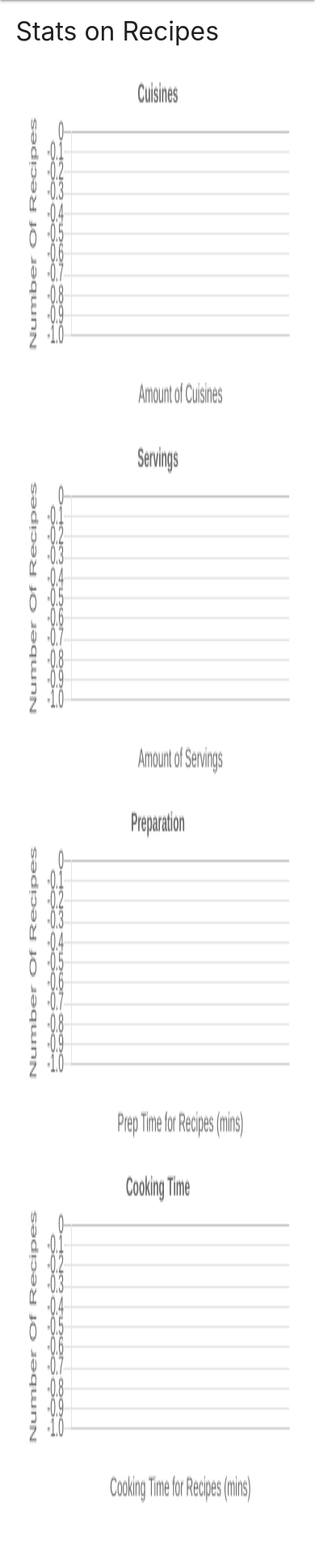
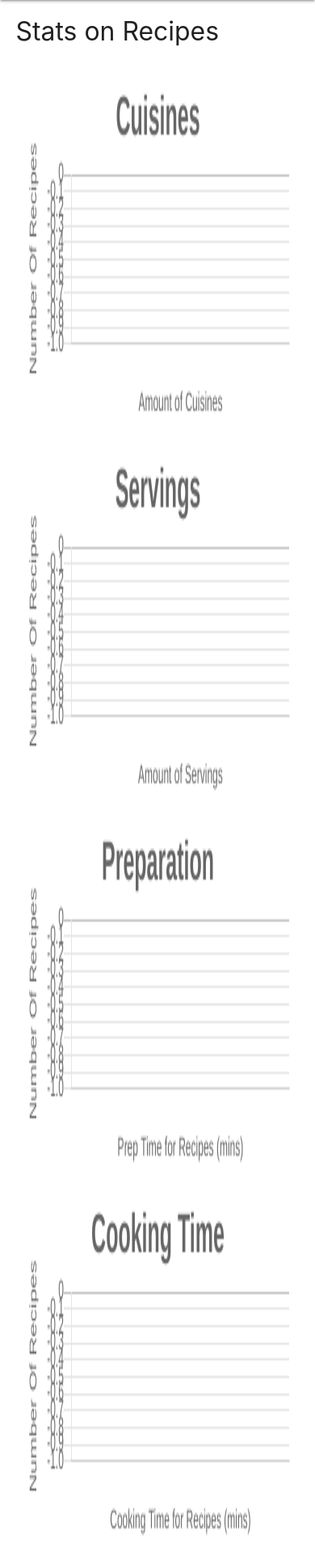
Before and after one commit to Code-Institute-Submissions/RECIPE_WEBPAGE, a Flask app: page /stats/ in a window 390 px wide. Shown: the part 56-1985 px from the top of the page at 81% size. Before the commit the page ends 1912 px from the top, so only its background shows below. Run offline with Flask 2, Linux system fonts and the light colour scheme; data that the repository does not hold is empty; some libraries are stand-ins or nearby versions.

Commit message:
add js to recipe date to remove time, styling changes to charts on mobile and font sizing

```diff
--- a/app.py
+++ b/app.py
@@ -93,6 +93,7 @@ def main():
     cuisines = cursor.fetchall()
     cursor.execute("SELECT recipe_id,rating FROM REVIEWS")
     review = cursor.fetchall()
+
     ids = []
     rating = []
 
--- a/static/css/style.css
+++ b/static/css/style.css
@@ -57,6 +57,11 @@
 }
 #search_recipes {
     margin-bottom: 10px;
+}
+.or {
+    text-align: center;
+    padding: auto;
+    margin: 10px 0;
 }
 /* Recipe pages */
 .recipe-button {
@@ -183,6 +188,7 @@
 }
 .graphs {
     height: 450px !important;
+    margin-top: 10px;
 }
 heading {
     font-size: 25px;
--- a/static/js/js.js
+++ b/static/js/js.js
@@ -113,9 +113,15 @@ if(recipeBoxes){
             }
         })
     }
-
+    function removeTime(){
+        dateEntered = document.querySelectorAll(".date");
+        [...dateEntered].map(times => {
+            time = times.textContent.slice(0,20)
+            times.innerHTML = time
+        });
+    }
     starReviews()
-
+    removeTime()
 }
 
 const resetSearch = document.getElementById("search_reset");
@@ -179,7 +185,6 @@ if(CuisineChart || ServeChart || PrepChart || CookChart){
                     return[numbers, appears];
                 }
 
-
                 let cuisineTotal = CountRecipes(graphCuisine);
                 var myCuisineChart = new Chart(CuisineChart, {
 
@@ -196,7 +201,8 @@ if(CuisineChart || ServeChart || PrepChart || CookChart){
                     options: {
                         title: {
     					    display: true,
-    						text: 'Cuisines'
+    						text: 'Cuisines',
+    						fontSize: 25,
     					},
                         legend: {
                             display: false,
@@ -240,7 +246,8 @@ if(CuisineChart || ServeChart || PrepChart || CookChart){
                     options: {
                         title: {
     						display: true,
-    						text: 'Servings'
+    						text: 'Servings',
+    						fontSize: 25,
     					},
                         legend: {
                             display: false,
@@ -285,7 +292,8 @@ if(CuisineChart || ServeChart || PrepChart || CookChart){
                     options: {
                          title: {
     						display: true,
-    						text: 'Preparation'
+    						text: 'Preparation',
+    						fontSize: 25,
     					},
                         legend: {
                             display: false,
@@ -330,7 +338,8 @@ if(CuisineChart || ServeChart || PrepChart || CookChart){
                     options: {
                          title: {
     						display: true,
-    						text: 'Cooking Time'
+    						text: 'Cooking Time',
+    						fontSize: 25,
     					},
                         legend: {
                             display: false,
--- a/static/recipes/recipes.json
+++ b/static/recipes/recipes.json
@@ -56,10 +56,24 @@
         "recipe_cuisine": "italian"
     },
     {
-        "recipe_name": "Choc cake",
+        "recipe_name": "Chocolate cake",
         "recipe_time": 50,
         "recipe_serves": 24,
         "recipe_prep": 15,
         "recipe_cuisine": "Dessert"
+    },
+    {
+        "recipe_name": "chocolate cake",
+        "recipe_time": 50,
+        "recipe_serves": 3,
+        "recipe_prep": 15,
+        "recipe_cuisine": "Dessert"
+    },
+    {
+        "recipe_name": "Really chocolatey cake",
+        "recipe_time": 50,
+        "recipe_serves": 12,
+        "recipe_prep": 15,
+        "recipe_cuisine": "Dessert"
     }
 ]
--- a/templates/stats.html
+++ b/templates/stats.html
@@ -4,16 +4,16 @@
 <h4 class="page_title">Stats on Recipes</h4>
 
 <div class="row">
-    <div class="col s12 m6 l6 xl6 offset-m3">
+    <div class="col s12 m12 l12 xl12">
         <canvas class="graphs" id="CuisinesChart"></canvas>
     </div>
-    <div class="col s12 m6 l6 xl6 offset-m3">
+    <div class="col s12 m12 l12 xl12">
         <canvas class="graphs" id="ServingsChart"></canvas>
     </div>
-    <div class="col s12 m6 l6 xl6 offset-m3">
+    <div class="col s12 m12 l12 xl12">
         <canvas class="graphs" id="PreparationChart"></canvas>
     </div>
-    <div class="col s12 m6 l6 xl6 offset-m3">
+    <div class="col s12 m12 l12 xl12">
         <canvas class="graphs" id="CookingTimeChart"></canvas>
     </div>
 </div>
```
Also changed, not shown: templates/main.html (+5 -5 lines).
